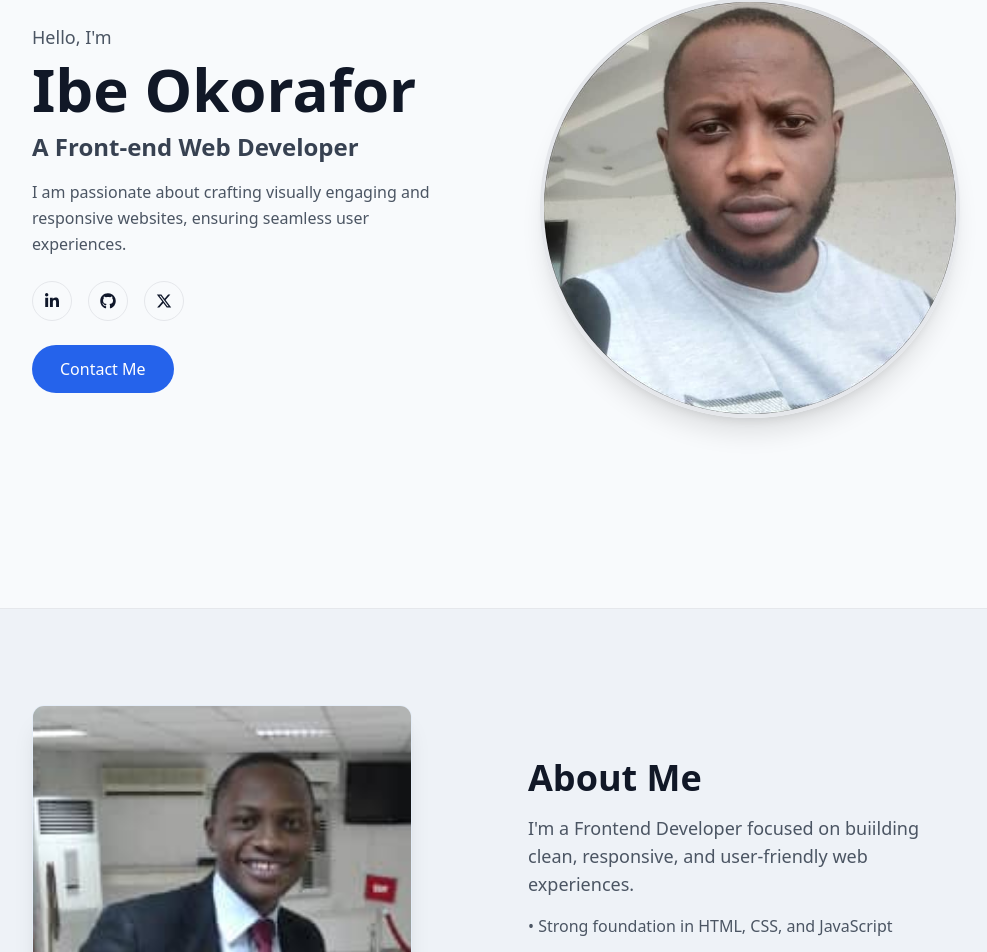
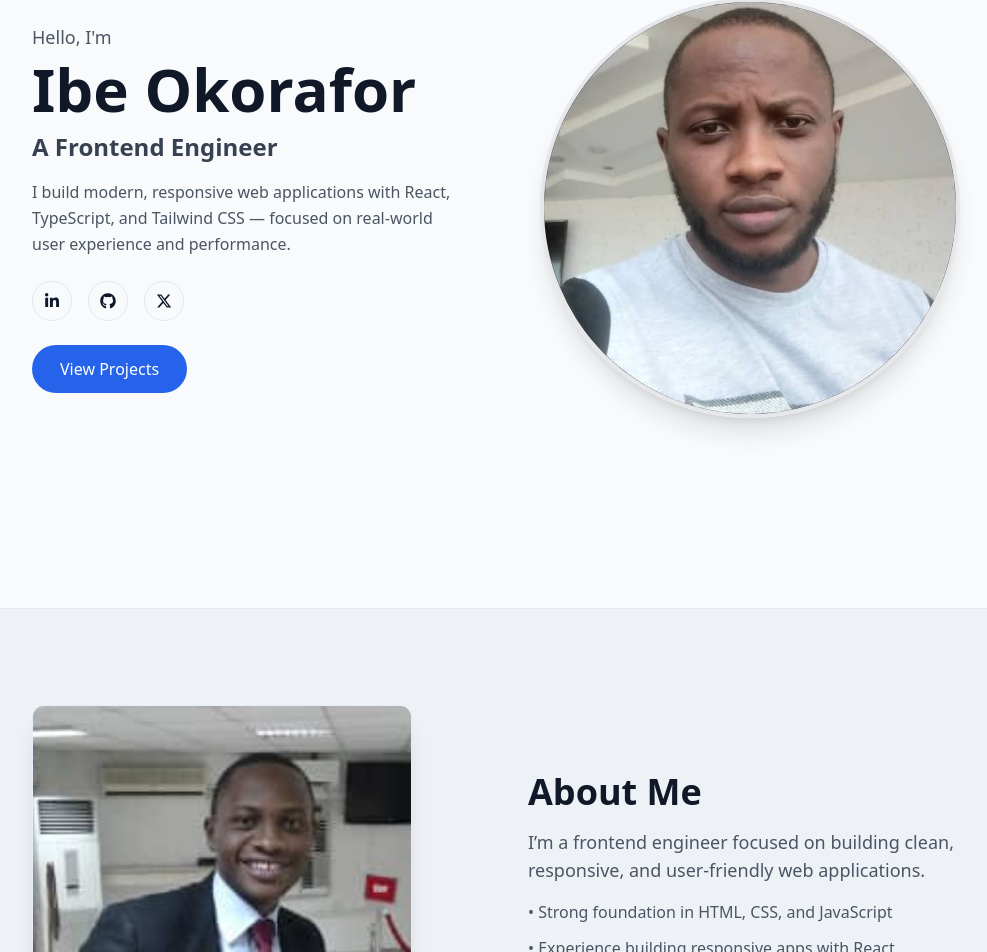
Before and after one commit to ibeO-GH/ibe-portfolio, a React (Vite) app: page / in a window 1280 px wide. Shown: the part 192-1144 px from the top of the page, without its empty margins (144-1131 px from the left). Built offline with nearby package versions, Linux system fonts and the light colour scheme.

Commit message:
UI polish

```diff
--- a/src/components/About.tsx
+++ b/src/components/About.tsx
@@ -28,8 +28,8 @@ const About = () => {
         >
           <h2 className="text-4xl font-bold text-gray-900 mb-4">About Me</h2>
           <p className="text-lg text-gray-600 mb-4">
-            I'm a Frontend Developer focused on buiilding clean, responsive, and
-            user-friendly web experiences.
+            I’m a frontend engineer focused on building clean, responsive, and
+            user-friendly web applications.
           </p>
           <ul className="space-y-3 text-gray-600">
             <li>• Strong foundation in HTML, CSS, and JavaScript</li>
--- a/src/components/Hero.tsx
+++ b/src/components/Hero.tsx
@@ -20,11 +20,12 @@ const Hero = () => {
             Ibe Okorafor
           </h1>
           <h2 className="text-xl md:text-2xl font-semibold mt-3 text-gray-700">
-            A Front-end Web Developer
+            A Frontend Engineer
           </h2>
           <p className="mt-4 text-gray-600 max-w-lg md:max-w-xl leading-relaxed">
-            I am passionate about crafting visually engaging and responsive
-            websites, ensuring seamless user experiences.
+            I build modern, responsive web applications with React, TypeScript,
+            and Tailwind CSS — focused on real-world user experience and
+            performance.
           </p>
           <div className="flex justify-center md:justify-start gap-4 mt-6">
             <a
@@ -49,9 +50,11 @@ const Hero = () => {
               <FaXTwitter />
             </a>
           </div>
-          <button className="mt-6 bg-blue-600 px-7 py-3 rounded-full text-white hover:bg-blue-700 hover:scale-105 transition duration-300">
-            Contact Me
-          </button>
+          <a href="#projects">
+            <button className="mt-6 bg-blue-600 px-7 py-3 rounded-full text-white hover:bg-blue-700 hover:scale-105 transition duration-300">
+              View Projects
+            </button>
+          </a>
         </div>
 
         <div
--- a/src/components/Projects.tsx
+++ b/src/components/Projects.tsx
@@ -25,7 +25,7 @@ const projects = [
   {
     title: "Velora – Modern E-commerce Frontend",
     description:
-      "A fully responsive e-commerce frontend with dynamic product pages, cart management, persistent state, routing, and modern UI interactions.",
+      "Modern e-commerce frontend with dynamic product detail pages with gallery, cart system with quantity control, persistent state (localStorage), and Responsive UI + animations.",
     image: project2,
     demo: "https://velora-ecommerce-delta.vercel.app/",
     github: "https://github.com/ibeO-GH/Velora-ecommerce",
```
